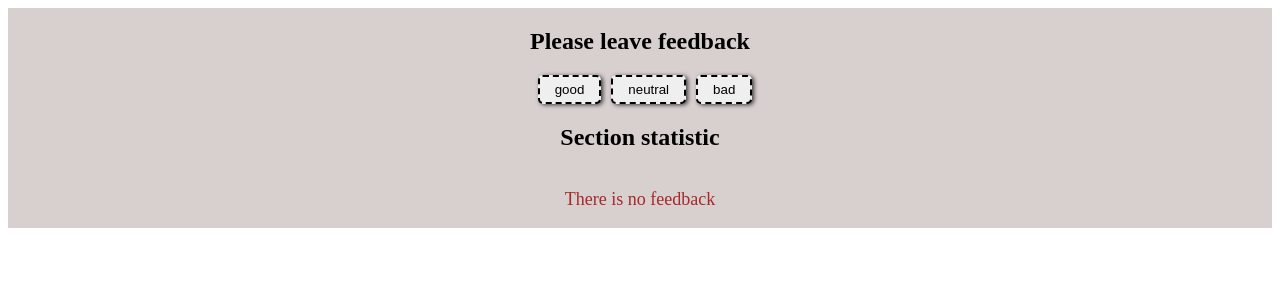
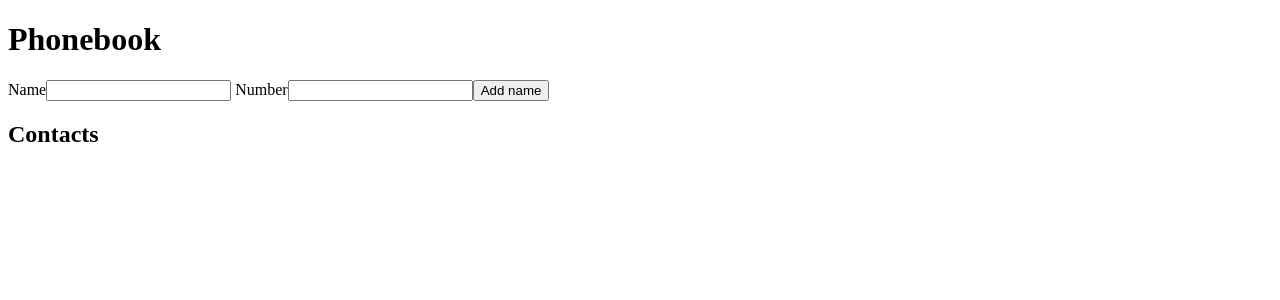
Before and after one commit to Chackorbit/goit-react-hw-02-phonebook, a React (Create React App) app: page / in a window 1280 px wide. Shown: the top 300 px of the page. Built offline with nearby package versions, Linux system fonts and the light colour scheme.

Commit message:
Переделал старую работу

```diff
--- a/package.json
+++ b/package.json
@@ -8,6 +8,7 @@
     "@testing-library/react": "^12.1.2",
     "@testing-library/user-event": "^13.5.0",
     "gh-pages": "^3.2.3",
+    "nanoid": "^3.3.1",
     "prop-types": "^15.8.1",
     "react": "^17.0.2",
     "react-dom": "^17.0.2",
--- a/src/components/App.jsx
+++ b/src/components/App.jsx
@@ -1,60 +1,97 @@
-import Section from './Section/Section';
-import FeedbackOptions from './FeedbackOptions/FeedbackOptions';
-import Statistics from './Statistics/Statistics';
-import Notification from './Notification/Notification';
 import React from 'react';
+import { nanoid } from 'nanoid';
+import Contacts from './Contacts/Contacts';
+import Filter from './Filter/Filter';
 
 export default class App extends React.Component {
   state = {
-    good: 0,
-    neutral: 0,
-    bad: 0,
+    contacts: [
+      // { id: 'id-1', name: 'Rosie Simpson', number: '459-12-56' },
+      // { id: 'id-2', name: 'Hermione Kline', number: '443-89-12' },
+      // { id: 'id-3', name: 'Eden Clements', number: '645-17-79' },
+      // { id: 'id-4', name: 'Annie Copeland', number: '227-91-26' },
+    ],
+    filter: '',
+    name: '',
+    number: '',
   };
 
-  onLeaveFeedback = tipeClick => {
-    this.setState(preState => ({ [tipeClick]: preState[tipeClick] + 1 }));
+  addName = e => {
+    const { name, value } = e.currentTarget;
+    this.setState({
+      [name]: value,
+    });
   };
 
-  countTotalFeedback = () => {
-    return Object.values(this.state).reduce((accum, number) => {
-      return accum + number;
-    }, 0);
+  submitBtn = e => {
+    e.preventDefault();
+
+    const myContacts = this.state.contacts;
+    const { name, number } = this.state;
+
+    myContacts.push(`${name}: ${number}`);
+    this.reset();
   };
 
-  countPositiveFeedbackPercentage = () => {
-    if (this.state.good === 0) {
-      return 0;
-    }
-    return Math.round((this.state.good * 100) / this.countTotalFeedback());
+  reset = () => {
+    this.setState({ name: '', number: '' });
   };
 
+  onSaveFind = e => {
+    this.setState({ filter: e.currentTarget.value.trim() });
+  };
+
+  findByName = () => {
+    const { filter, contacts } = this.state;
+
+    return contacts.filter(
+      elem =>
+        elem.name.slice(0, filter.length).toLowerCase() === filter.toLowerCase()
+    );
+  };
   render() {
-    const feedBackKeys = Object.keys(this.state);
+    const { contacts } = this.state;
 
     return (
       <div>
-        <Section title="Please leave feedback">
-          <FeedbackOptions
-            options={feedBackKeys}
-            onLeaveFeedback={this.onLeaveFeedback}
-          />
-        </Section>
+        <h1>Phonebook</h1>
+        <form onSubmit={this.submitBtn}>
+          <label>
+            Name
+            <input
+              onChange={this.addName}
+              value={this.state.name}
+              type="text"
+              name="name"
+              pattern="^[a-zA-Zа-яА-Я]+(([' -][a-zA-Zа-яА-Я ])?[a-zA-Zа-яА-Я]*)*$"
+              title="Name may contain only letters, apostrophe, dash and spaces. For example Adrian, Jacob Mercer, Charles de Batz de Castelmore d'Artagnan"
+              required
+            />
+          </label>{' '}
+          <label>
+            Number
+            <input
+              onChange={this.addName}
+              value={this.state.number}
+              type="tel"
+              name="number"
+              pattern="\+?\d{1,4}?[-.\s]?\(?\d{1,3}?\)?[-.\s]?\d{1,4}[-.\s]?\d{1,4}[-.\s]?\d{1,9}"
+              title="Phone number must be digits and can contain spaces, dashes, parentheses and can start with +"
+              required
+            />
+          </label>
+          <button type="submit">Add name</button>
+        </form>
 
-        <Section title="Section statistic">
-          {this.countTotalFeedback() ? (
-            <Statistics
-              good={this.state.good}
-              neutral={this.state.neutral}
-              bad={this.state.bad}
-              countTotalFeedback={this.countTotalFeedback}
-              countPositiveFeedbackPercentage={
-                this.countPositiveFeedbackPercentage
-              }
-            />
-          ) : (
-            <Notification />
-          )}
-        </Section>
+        <div>
+          <h2>Contacts</h2>
+          {/* <Filter
+            saveFind={this.onSaveFind}
+            filter={filter}
+            contacts={contacts}
+          /> */}
+          <Contacts contacts={contacts} />
+        </div>
       </div>
     );
   }
--- /dev/null
+++ b/src/components/Contacts/Contacts.jsx
@@ -0,0 +1,18 @@
+import propTypes from 'prop-types';
+import s from './Contacts.module.css';
+import { nanoid } from 'nanoid';
+
+export default function Contacts({ contacts }) {
+  return (
+    <ul>
+      {contacts.map(el => (
+        <li key={nanoid()}>{el}</li>
+      ))}
+    </ul>
+  );
+}
+// Statistics.propTypes = {
+//   good: propTypes.number,
+//   neutral: propTypes.number,
+//   bad: propTypes.number,
+// };
--- a/src/components/FeedbackOptions/FeedbackOptions.jsx
+++ /dev/null
@@ -1,22 +0,0 @@
-import propTypes from 'prop-types';
-import s from './FeedbackOptions.module.css';
-
-export default function FeedbackOptions({ options, onLeaveFeedback }) {
-  return (
-    <div className={s.container}>
-      {options.map(button => (
-        <button
-          className={s.button}
-          key={button}
-          onClick={() => onLeaveFeedback(button)}
-        >
-          {button}
-        </button>
-      ))}
-    </div>
-  );
-}
-
-FeedbackOptions.propTypes = {
-  options: propTypes.array,
-};
--- /dev/null
+++ b/src/components/Filter/Filter.jsx
@@ -0,0 +1,33 @@
+import s from './Filter.module.css';
+import React from 'react';
+
+export default class Filter extends React.Component {
+  state = {};
+
+  render() {
+    return (
+      <div className={s.container}>
+        <label htmlFor="">
+          <input
+            type="text"
+            name="filter"
+            value={this.props.filter}
+            onChange={this.props.saveFind}
+          />
+        </label>
+
+        <ul>
+          {this.props.contacts.map(el => (
+            <li key={el.id}>
+              {el.name}: {el.number}
+            </li>
+          ))}
+        </ul>
+      </div>
+    );
+  }
+
+  // FeedbackOptions.propTypes = {
+  //   options: propTypes.array,
+  // };
+}
--- a/src/components/Statistics/Statistics.jsx
+++ /dev/null
@@ -1,25 +0,0 @@
-import propTypes from 'prop-types';
-import s from './Statistics.module.css';
-
-export default function Statistics({
-  good,
-  neutral,
-  bad,
-  countTotalFeedback,
-  countPositiveFeedbackPercentage,
-}) {
-  return (
-    <ul className={s.ul}>
-      <li className={s.good}>good: {good}</li>
-      <li className={s.neutral}>neutral: {neutral}</li>
-      <li className={s.bad}>bad: {bad}</li>
-      <li>Total: {countTotalFeedback()}</li>
-      <li>Positive feedback: {countPositiveFeedbackPercentage()} %</li>
-    </ul>
-  );
-}
-Statistics.propTypes = {
-  good: propTypes.number,
-  neutral: propTypes.number,
-  bad: propTypes.number,
-};
```
Also changed, not shown: src/components/Contacts/Contacts.module.css (renamed from src/components/Statistics/Statistics.module.css), src/components/Filter/Filter.module.css (renamed from src/components/FeedbackOptions/FeedbackOptions.module.css), 1 other file (tests, documents, lock files or other folders).
